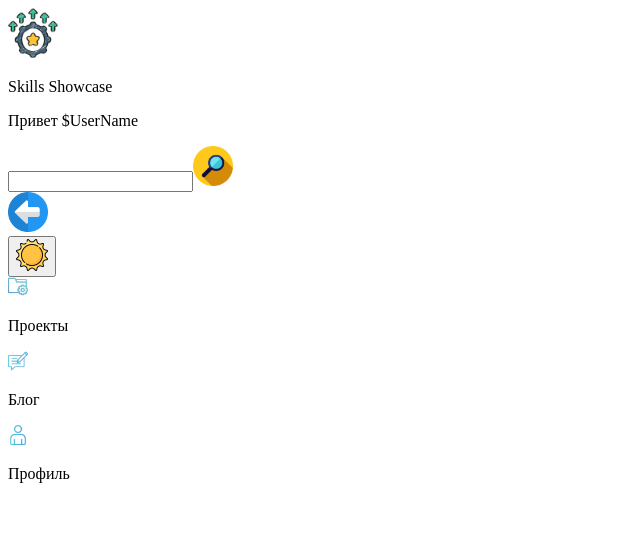
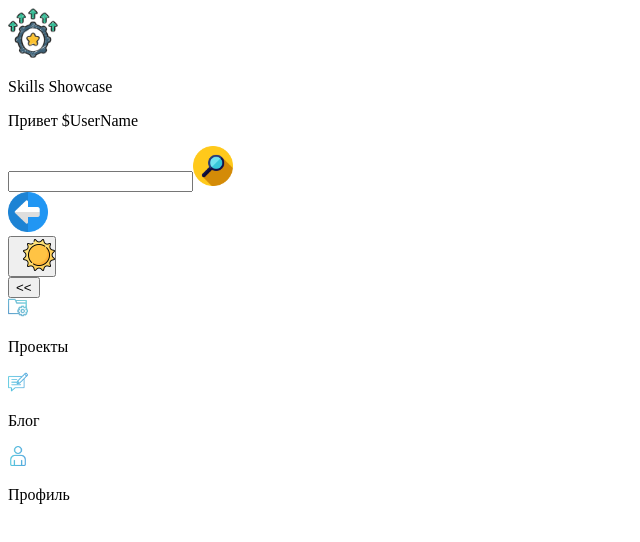
Before and after one commit to ArtofWASD/my_cv, a Next.js app: page /adminPage/ui/adminPage in a window 1280 px wide. Shown: the top 542 px of the page, without its empty margins (0-640 px from the left). Built offline with nearby package versions, Linux system fonts and the light colour scheme.

Commit message:
боковое меню почти готово

```diff
--- a/src/pages/adminPage/ui/adminPage.tsx
+++ b/src/pages/adminPage/ui/adminPage.tsx
@@ -4,24 +4,26 @@ import { AdminAbout } from "@/src/widgets/admin/adminAbout";
 import { AdminBlogList } from "@/src/widgets/admin/adminBlogList";
 import { AdminHeader } from "@/src/widgets/admin/adminHeader";
 import { AdminProjectsList } from "@/src/widgets/admin/adminProjectsList/ui";
-import { HorizontalAdminMenu } from "@/src/widgets/admin/adminMenu/horizontal";
+
 import { VerticalAdminMenu } from "@/src/widgets/admin/adminMenu/vertical";
-
+// Дизайн админки полное говно, надо переделать. под светлую и тёмную тему
+// А где блять цвет поменять ?!
 const AdminPage = () => {
   const status = useAdminStore((state: any) => state.adminStatus);
-  // Дизайн админки полное говно, надо переделать. под светлую и тёмную тему
-  // А где блять цвет поменять ?!
-
   return (
     <>
       <div className="admin-page">
         <div>
           <AdminHeader />
-          <VerticalAdminMenu />
-          {/* <HorizontalAdminMenu />
-          {status === "Projects" && <AdminProjectsList />}
-          {status === "About" && <AdminAbout />}
-          {status === "Blog" && <AdminBlogList />} */}
+          <div className="flex">
+            <VerticalAdminMenu />
+            <div className="w-full">
+              {status === "Projects" ||
+                (status === "Проекты" && <AdminProjectsList />)}
+              {status === "About" || (status === "Профиль" && <AdminAbout />)}
+              {status === "Blog" || (status === "Блог" && <AdminBlogList />)}
+            </div>
+          </div>
         </div>
       </div>
     </>
--- a/src/shared/api/mockBD.ts
+++ b/src/shared/api/mockBD.ts
@@ -15,7 +15,7 @@ export const mockBD = [
     ],
   },
   {
-    id: 1,
+    id: 2,
     title: "Бургерная на краю вселенной",
     body: "Учебный проект курса React-разработчик от школы Яндекс.Практикум. ",
     imageUrl: "/projectsImages/StellarBurger.png",
@@ -30,7 +30,7 @@ export const mockBD = [
     ],
   },
   {
-    id: 2,
+    id: 3,
     title: "Веб справочник для сотрудников компании Транзит",
     body: "Веб справочник для сотрудников компании Транзит, изначально предназначался для помощи в самостоятельном изучении стажёров компании, и хранилище знаничй об особенностях микроавтобусов Форд Транзит, Пежо Бокстер, Ситроен Джампер",
     imageUrl: "/projectsImages/TransitHandbook.png",
@@ -45,7 +45,7 @@ export const mockBD = [
     ],
   },
   {
-    id: 3,
+    id: 4,
     title: "Волжские огни",
     body: "Сайт таксомоторной компании 'Волжские огни', принимал участие в проекте как верстальщик",
     imageUrl: "/projectsImages/VolgaLights.png",
--- a/src/widgets/admin/adminMenu/vertical/ui/verticalAdminMenu.tsx
+++ b/src/widgets/admin/adminMenu/vertical/ui/verticalAdminMenu.tsx
@@ -1,15 +1,60 @@
+"use client";
+import { useAdminStore } from "@/src/shared/api/store/adminStatusStore";
+import { motion } from "framer-motion";
 import Image from "next/image";
+import { useState } from "react";
 
 export const VerticalAdminMenu = () => {
+  const [switchMenu, setSwintchMenu] = useState(true);
+  const toggleMenu = useAdminStore((state: any) => state.addStatus);
+  const status = useAdminStore((state: any) => state.adminStatus);
   const mockStatus = [
     { status: "Проекты", id: 1, url: "/icons/projects.png" },
     { status: "Блог", id: 2, url: "/icons/blog.png" },
     { status: "Профиль", id: 3, url: "/icons/profile.png" },
   ];
+
+  const menu = {
+    open: {
+      width: 180,
+      transition: { duration: 0.5 },
+    },
+    closed: {
+      width: 70,
+      transition: { duration: 0.5 },
+    },
+  };
+  const menuItem = {
+    open: {
+      opacity: 1,
+      transition: { duration: 0.3 },
+    },
+    closed: {
+      width: 0,
+      opacity: 0,
+      transition: { duration: 0.3 },
+    },
+  }
   return (
-    <div className="grid h-screen w-48 grid-flow-row auto-rows-min gap-2 pl-6 shadow-lg shadow-slate-900/20 shadow-b-2 shadow-r-[3px] -shadow-spread-2 pt-4 ">
+    <motion.div
+      className="shadow-b-2 shadow-r-[3px] -shadow-spread-2 grid h-screen grid-flow-row auto-rows-min gap-2 pl-6 pt-4 shadow-lg shadow-slate-900/20"
+      variants={menu}
+      animate={switchMenu ? "open" : "closed"}
+    >
+      <button
+        className="justify-self-end px-2 text-main-red"
+        onClick={() => setSwintchMenu(!switchMenu)}
+      >
+        {switchMenu ? "<<" : ">>"}
+      </button>
       {mockStatus.map((item) => (
-        <div key={item.id} className="flex cursor-pointer items-center  gap-2 hover:bg-gray-200 rounded-md pl-2 py-1 mr-2">
+        <div
+          key={item.id}
+          className="mr-2 flex cursor-pointer  items-center gap-2 rounded-md py-1 pl-2 hover:bg-gray-200"
+          onClick={() => {
+            toggleMenu(item.status);
+          }}
+        >
           <Image
             src={item.url}
             width={20}
@@ -17,9 +62,9 @@ export const VerticalAdminMenu = () => {
             alt="Picture of the author"
             className="cursor-pointe object-contain hover:scale-110"
           />
-          <p className="text-center text-md">{item.status}</p>
+          <motion.p className="text-md text-center" variants={menuItem} animate={switchMenu ? "open" : "closed" }>{item.status}</motion.p>
         </div>
       ))}
-    </div>
+    </motion.div>
   );
 };
--- a/src/widgets/testThemeSwitcher/themeSwitcher.tsx
+++ b/src/widgets/testThemeSwitcher/themeSwitcher.tsx
@@ -8,32 +8,31 @@ function ThemeSwitcher() {
   const [mounted, setMounted] = useState(false);
   const { setTheme, resolvedTheme } = useTheme();
   const [isOpen, setIsOpen] = useState(false);
-  const [scope, animate] = useAnimate()
 
-  // const moon = {
-  //   visible: {
-  //     x: 2,
-  //     opacity: 0,
-  //     transition: { duration: 0.4 },
-  //   },
-  //   hidden: {
-  //     x: -7,
-  //     opacity: 1,
-  //     transition: { duration: 0.4 },
-  //   },
-  // };
-  // const sun = {
-  //   visible: {
-  //     x: 7,
-  //     opacity: 1,
-  //     transition: { duration: 0.4 },
-  //   },
-  //   hidden: {
-  //     x: 14,
-  //     opacity: 0,
-  //     transition: { duration: 0.4 },
-  //   },
-  // };
+  const moon = {
+    visible: {
+      x: 2,
+      opacity: 0,
+      transition: { duration: 0.4 },
+    },
+    hidden: {
+      x: -7,
+      opacity: 1,
+      transition: { duration: 0.4 },
+    },
+  };
+  const sun = {
+    visible: {
+      x: 7,
+      opacity: 1,
+      transition: { duration: 0.4 },
+    },
+    hidden: {
+      x: 14,
+      opacity: 0,
+      transition: { duration: 0.4 },
+    },
+  };
 
   useEffect(() => {
     setMounted(true);
@@ -45,7 +44,6 @@ function ThemeSwitcher() {
       className={`rounded-full px-2  ${isOpen ? "bg-blue-500" : "bg-sky-900"}`}
     >
       <motion.button
-        ref={scope}
         onClick={() => {
           setTheme(resolvedTheme === "light" ? "dark" : "light"),
             setIsOpen((isOpen) => !isOpen);
@@ -54,11 +52,11 @@ function ThemeSwitcher() {
 
       >
         {resolvedTheme === "light" ? (
-          <motion.div id="moon"  className="">
+          <motion.div id="moon"  className="" initial="visible" animate="hidden" variants={moon}>
             <ThemeSwitcherIcon theme="moon" />
           </motion.div>
         ) : (
-          <motion.div id="sun" className="">
+          <motion.div id="sun" className="" initial="hidden" animate="visible"  variants={sun}>
             <ThemeSwitcherIcon theme="sun" />
           </motion.div>
         )}
```
